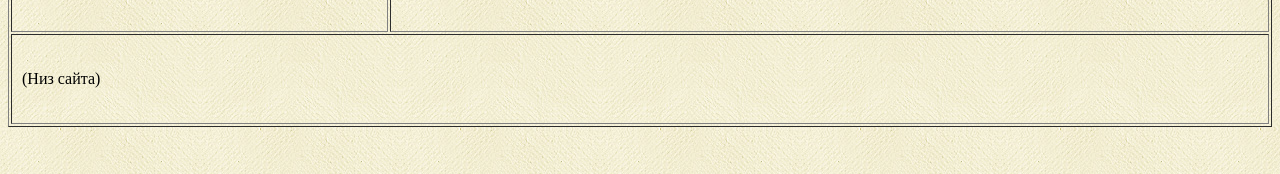
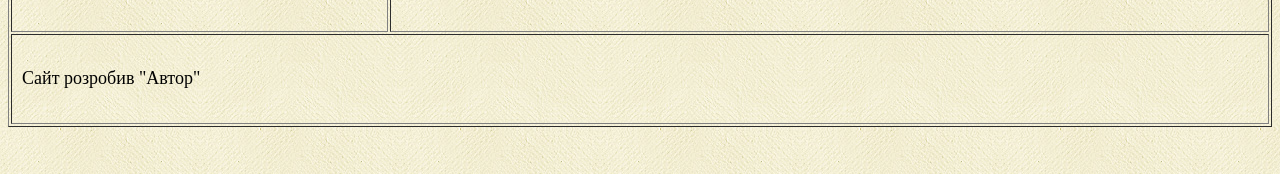
Before and after one commit to pepelpepel/pepelpepel.github.io, a plain HTML site: page index.html in a window 1280 px wide. Shown: the part 561-735 px from the top of the page. Drawn offline with Linux system fonts and the light colour scheme.

Commit message:
08 - Добавив футер сайта

```diff
--- a/index.html
+++ b/index.html
@@ -31,7 +31,9 @@
         <td width="70%">(Текст сайта)</td>
       </tr>
       <tr>
-        <td colspan="2" valign = "middle" height ="90">(Низ сайта)</td>
+        <td colspan="2" valign = "middle" height ="90">
+          <font size = "4">Сайт розробив "Автор"</font>
+        </td>
       </tr>
     </table>
     <!------------------------------------------------------->
```
